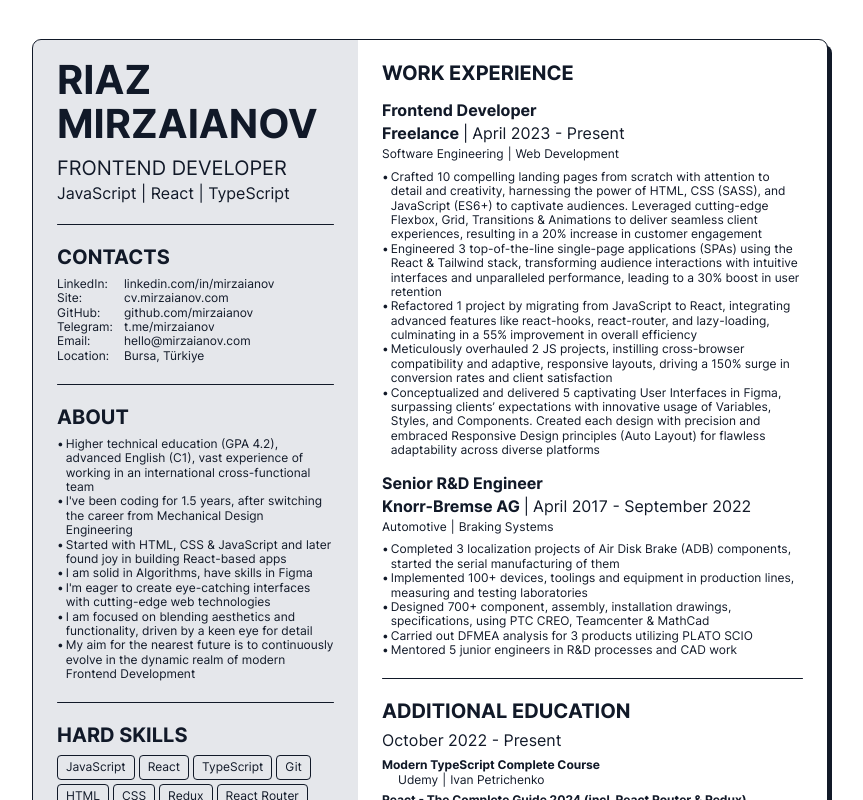
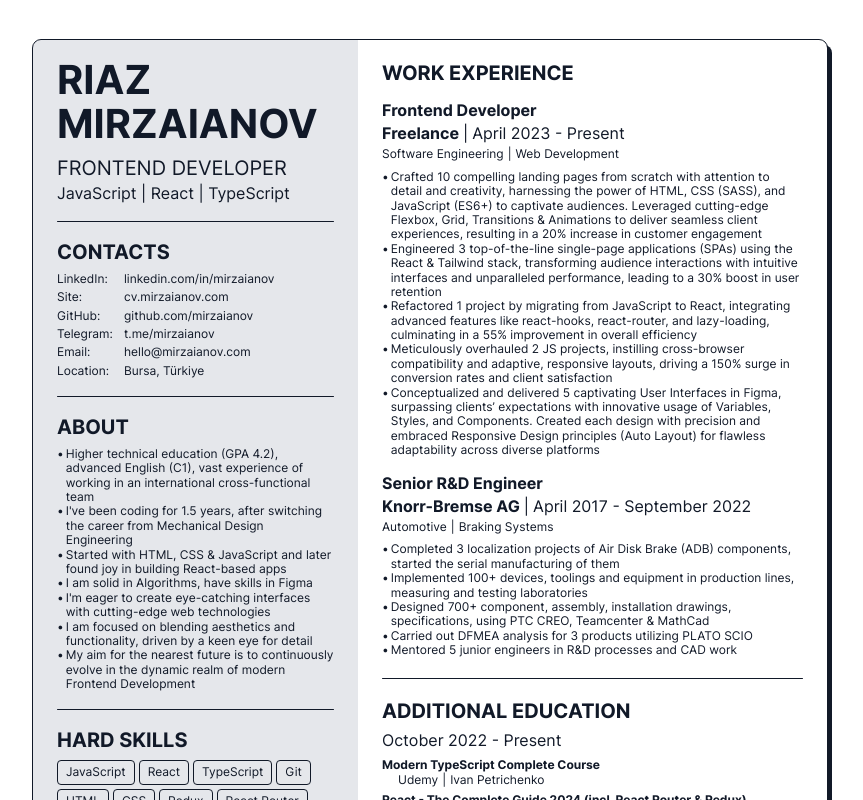
Before and after one commit to mirzaianov/cv-mirzaianov-com, a React (Vite) app: page / in a window 1280 px wide. Shown: the top 800 px of the page, without its empty margins (210-1073 px from the left). Built offline with nearby package versions, Linux system fonts and the light colour scheme; the HTML template or start-up script is replaced by a standard one.

Commit message:
fix: added gaps to Contacts' list

```diff
--- a/src/components/ContactsList.jsx
+++ b/src/components/ContactsList.jsx
@@ -2,7 +2,7 @@ import Contact from './Contact';
 
 const ContactsList = () => {
   return (
-    <div className="list-0">
+    <div className="list">
       <Contact
         name="LinkedIn:"
         href="https://linkedin.com/in/mirzaianov/"
```
